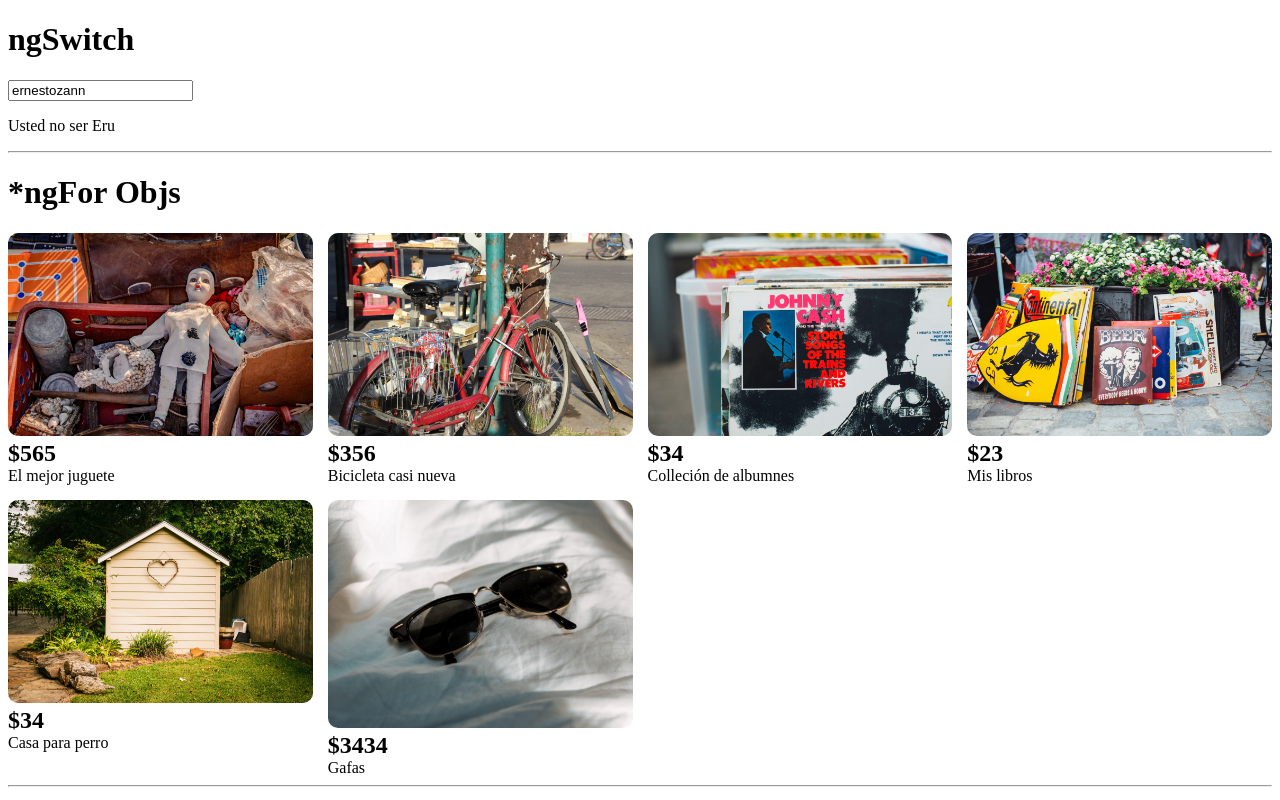
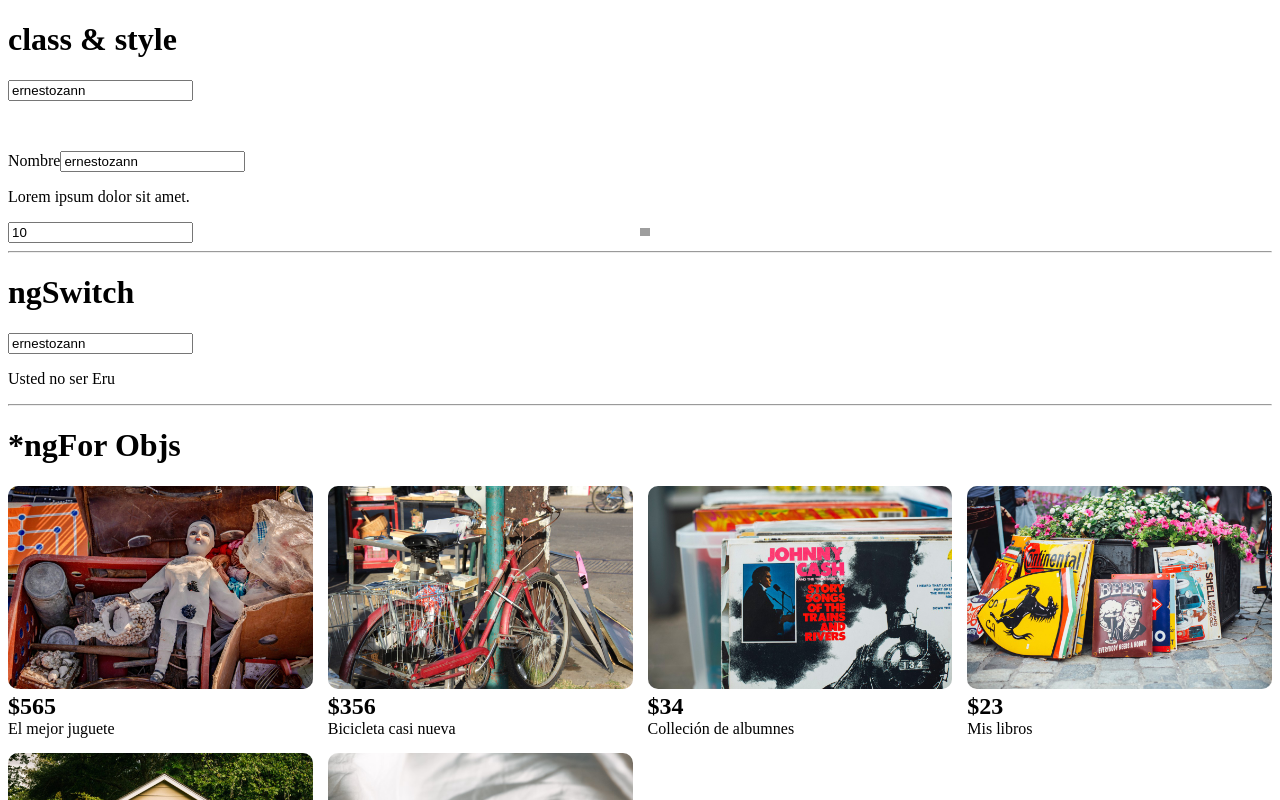
Before and after one commit to ernestozann/fundamentos-angular, an Angular app in the folder my-store/: page / in a window 1280 px wide. Shown: the top 800 px of the page. Built offline with nearby package versions, Linux system fonts and the light colour scheme; grey boxes are pictures that could not be loaded.

Commit message:
class and style

```diff
--- a/my-store/src/app/app.component.html
+++ b/my-store/src/app/app.component.html
@@ -1,3 +1,18 @@
+<h1>class & style</h1>
+<input type="text" required #nameInput2="ngModel" [(ngModel)]="person.name">
+<p class="message-error" [class.active]="nameInput2.invalid">El campo es requerido</p>
+<label>Nombre</label>
+<input type="text" required #nameInput3="ngModel" [(ngModel)]="person.name">
+<p [style.font-style]="nameInput3.invalid ? 'italic' : 'normal'">Lorem ipsum dolor sit amet.</p>
+<div class="styles">
+  <div>
+    <input type="number" [(ngModel)]="widthImg">
+  </div>
+  <div>
+    <img [style.width.px]="widthImg" [src]='person.avatar'>
+  </div>
+</div>
+<hr/>
 <h1>ngSwitch</h1>
 <input type="text" required [(ngModel)]="person.name">
 <div [ngSwitch]="person.name">
--- a/my-store/src/app/app.component.scss
+++ b/my-store/src/app/app.component.scss
@@ -17,6 +17,19 @@
     }
   }
 }
+.styles {
+  display: grid;
+  grid-template-columns: repeat(2, 1fr);
+}
+.message-error {
+  background: red;
+  color: white;
+  opacity: 0;
+  transition: all linear 500ms;
+  &.active {
+    opacity: 1;
+  }
+}
 
 @media screen and (min-width: 40em) {
   .products--grid {
--- a/my-store/src/app/app.component.ts
+++ b/my-store/src/app/app.component.ts
@@ -7,6 +7,7 @@ import { Product } from './product.model';
   styleUrls: ['./app.component.scss']
 })
 export class AppComponent {
+  widthImg = 10;
   name = 'Eru';
   age = 22;
   img = 'https://source.unsplash.com/random';
```
